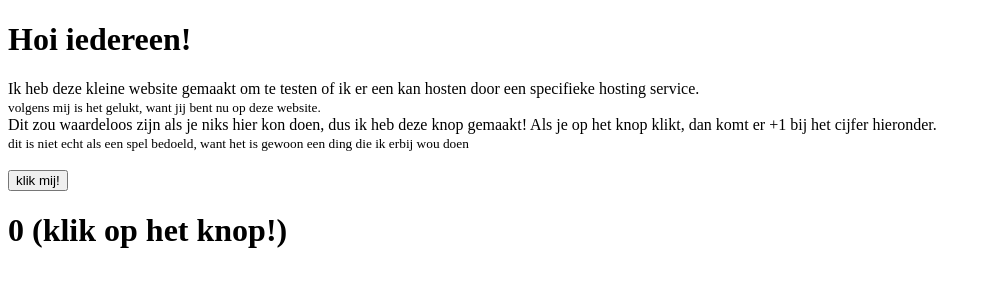
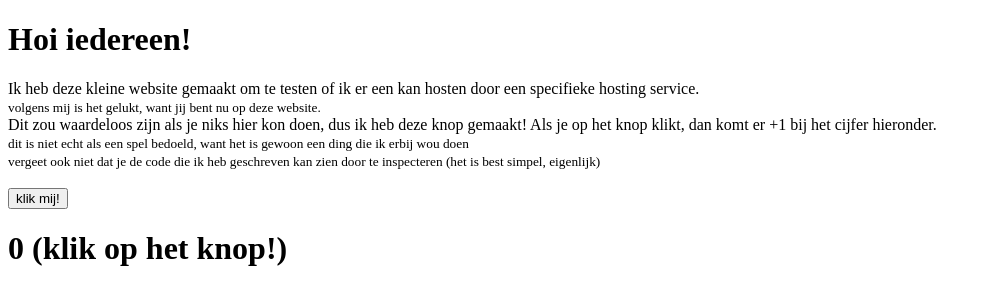
Before and after one commit to dasjgkdsfhdsjkfadshlk-prog/test_website, a plain HTML site: page index.html in a window 1280 px wide. Shown: the whole page, without its empty margins (0-991 px from the left). Drawn offline with Linux system fonts and the light colour scheme.

Commit message:
Update index.html

```diff
--- a/index.html
+++ b/index.html
@@ -8,7 +8,8 @@
         <span>Ik heb deze kleine website gemaakt om te testen of ik er een kan hosten door een specifieke hosting service.</span> <br>
         <small>volgens mij is het gelukt, want jij bent nu op deze website.</small> <br>
         <span>Dit zou waardeloos zijn als je niks hier kon doen, dus ik heb deze knop gemaakt! Als je op het knop klikt, dan komt er +1 bij het cijfer hieronder.</span> <br>
-        <small>dit is niet echt als een spel bedoeld, want het is gewoon een ding die ik erbij wou doen</small> <br> <br>
+        <small>dit is niet echt als een spel bedoeld, want het is gewoon een ding die ik erbij wou doen</small> <br>
+        <small>vergeet ook niet dat je de code die ik heb geschreven kan zien door te inspecteren (het is best simpel, eigenlijk)</small> <br> <br>
         <button onclick="increaseValue()">klik mij!</button>
         <h1 id="value">0 (klik op het knop!)</h1>
         <script>
```
